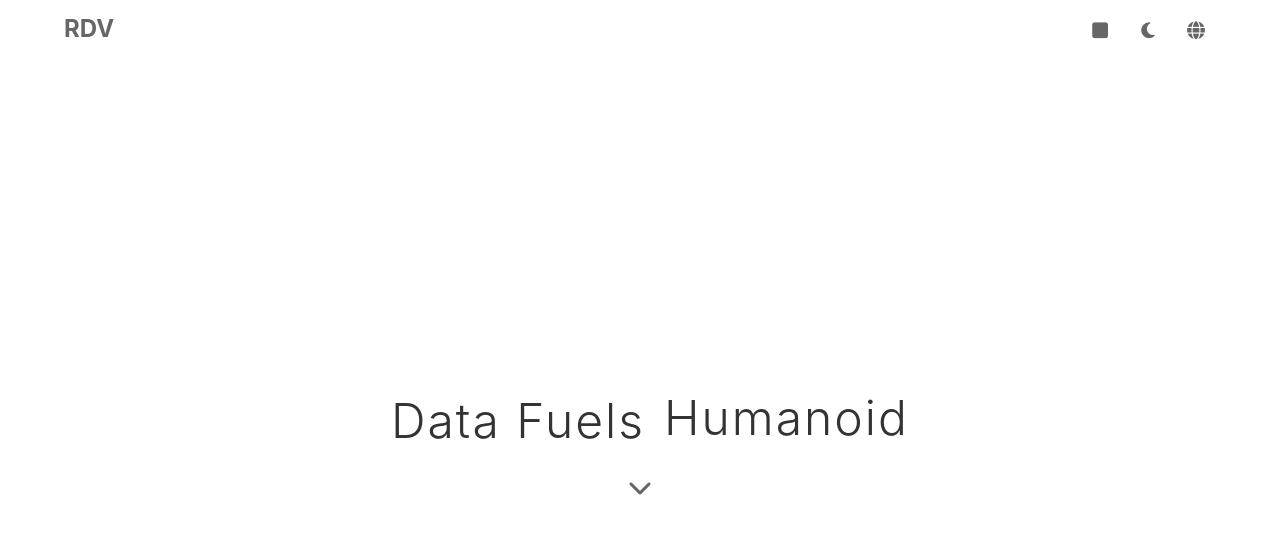
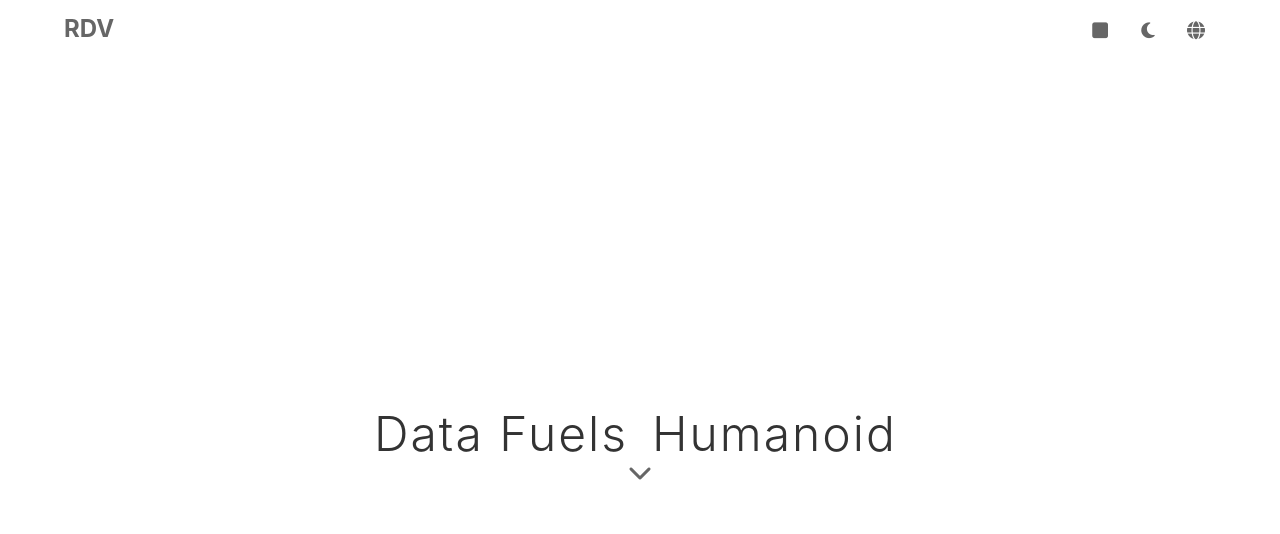
Before and after one commit to red-pencil/datapage, a Jekyll site: the page built from index.html, in a window 1280 px wide and 900 px high. Shown: the top 534 px of the window. Built offline with Jekyll 4.4.1, drawn with Linux system fonts in a browser that asks for light colours.

Commit message:
fix title

```diff
--- a/assets/css/style.css
+++ b/assets/css/style.css
@@ -479,7 +479,32 @@
 }
 
 .hero.has-bg .hero-fixed-container {
-  text-align: right;
+  position: relative;
+  width: 100pt;
+  flex: 1 1 0;
+  height: 1em;
+}
+
+.hero.has-bg .hero-carousel-container {
+  position: relative;
+  width: 100pt;
+  flex: 1 1 0;
+  height: 1em;
+}
+
+.hero.has-bg .hero-fixed {
+  position: absolute;
+  right: 0;
+}
+
+.hero.has-bg .word-carousel {
+  position: absolute;
+  left: 0;
+}
+
+.hero.has-bg .word-carousel .word {
+  position: absolute;
+  left: 0;
 }
 
 .hero.has-bg .hero-carousel-container {
@@ -538,33 +563,35 @@
   letter-spacing: 2px;
   color: var(--text-primary);
   display: flex;
-  justify-content: space-between;
   align-items: baseline;
   gap: 0.5em;
+  width: 100%;
 }
 
 .hero-fixed-container {
-  width: 50%;
+  flex: 1 1 0;
+  width: 100pt;
   text-align: right;
+  position: relative;
+  height: 1em;
 }
 
 .hero-fixed {
-  display: inline-block;
-  text-align: right;
-  min-width: 140px;
+  position: absolute;
+  right: 0;
 }
 
 .hero-carousel-container {
-  width: 50%;
+  flex: 1 1 0;
+  width: 100pt;
   text-align: left;
+  position: relative;
+  height: 1em;
 }
 
 .word-carousel {
-  display: inline-block;
-  position: relative;
-  text-align: left;
-  min-width: 220px;
-  height: 1.2em;
+  position: absolute;
+  left: 0;
 }
 
 .word-carousel .word {
@@ -572,7 +599,6 @@
   position: absolute;
   left: 0;
   top: 0;
-  width: 220px;
   text-align: left;
   transition: all 0.8s ease;
 }
@@ -786,36 +812,35 @@
     width: 100%;
   }
 
-  .hero-fixed-container {
+.hero-fixed-container {
     width: 100%;
-    text-align: center;
-    display: flex;
-    justify-content: center;
+    position: relative;
+    flex: 0 0 auto;
+    height: 1em;
   }
 
   .hero-carousel-container {
     width: 100%;
-    text-align: center;
-    display: flex;
-    justify-content: center;
+    position: relative;
+    flex: 0 0 auto;
+    height: 1em;
   }
 
   .hero-fixed {
-    display: inline-block;
-    text-align: center;
+    position: absolute;
+    left: 50%;
+    transform: translateX(-50%);
   }
 
   .word-carousel {
-    display: inline-block;
-    position: relative;
-    text-align: center;
-    height: 1.2em;
+    position: absolute;
+    left: 50%;
+    transform: translateX(-50%);
   }
 
   .word-carousel .word {
     position: absolute;
-    left: 50%;
-    transform: translateX(-50%);
+    left: 0;
     top: 0;
     white-space: nowrap;
     text-align: center;
@@ -852,27 +877,27 @@
 
   .hero.has-bg .hero-fixed-container {
     width: 100%;
-    text-align: center;
-    display: flex;
-    justify-content: center;
+    position: relative;
+    flex: 0 0 auto;
+    height: 1em;
   }
 
   .hero.has-bg .hero-carousel-container {
     width: 100%;
-    text-align: center;
-    display: flex;
-    justify-content: center;
+    position: relative;
+    flex: 0 0 auto;
+    height: 1em;
   }
 
   .hero.has-bg .word-carousel .word {
-    left: 50%;
-    transform: translateX(-50%);
+    left: 0;
+    transform: none;
     width: auto;
     white-space: nowrap;
   }
 
   .hero.has-bg .word-carousel .word.active {
-    transform: translateX(-50%) translateY(0);
+    transform: none;
   }
 
   .hero.has-bg .word-carousel .word.inactive {
```
Also changed, not shown: 1 other file.
